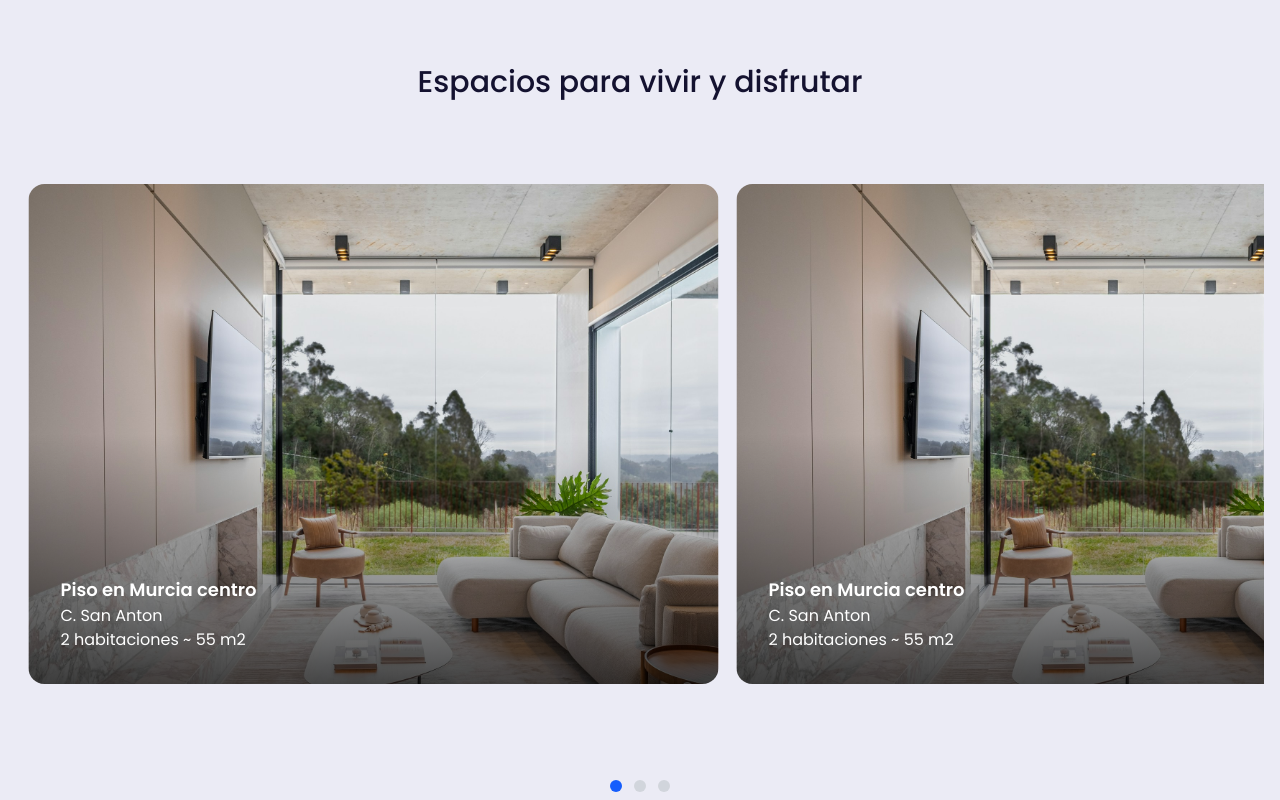
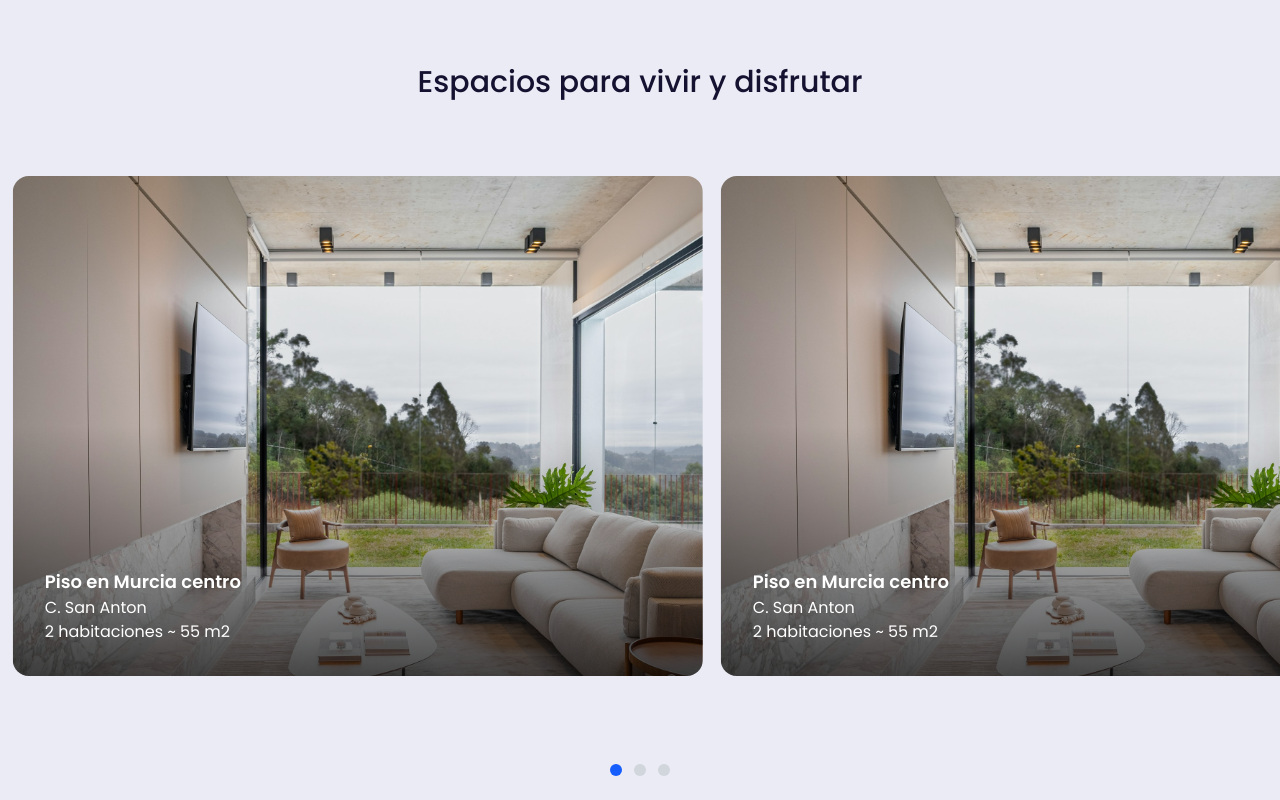
Before and after one commit to pamonge/Mondial, a React (Vite) app: page / in a window 1280 px wide. Shown: the part 2540-3340 px from the top of the page. Built offline with nearby package versions, Linux system fonts and the light colour scheme.

Commit message:
style:cambio de estilos para centrar

```diff
--- a/src/styles/carouselStyles/carouselComponentStyles.js
+++ b/src/styles/carouselStyles/carouselComponentStyles.js
@@ -1,6 +1,6 @@
 const carouselComponentStyles = {
     componentContainer: "relative",
-    mainContainer: "container mx-auto py-8 px-4 ",
+    mainContainer: "container mx-auto py-6  ",
     overflowContainer: "overflow-hidden",
     card: "flex transition-transform duration-500 ease-in-out space-x-1",
     data: "w-[55vw]  flex-shrink-0 py-4",
```
